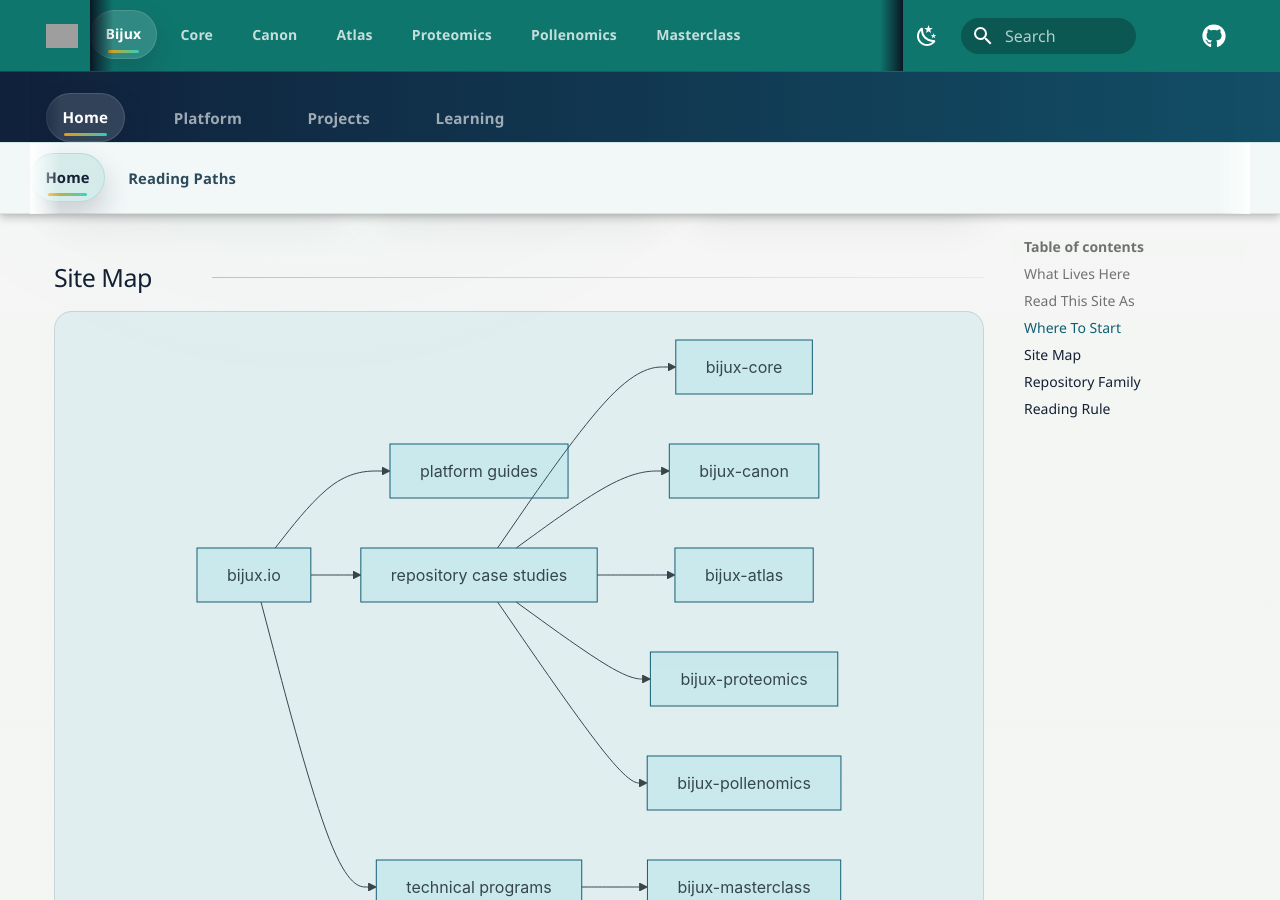
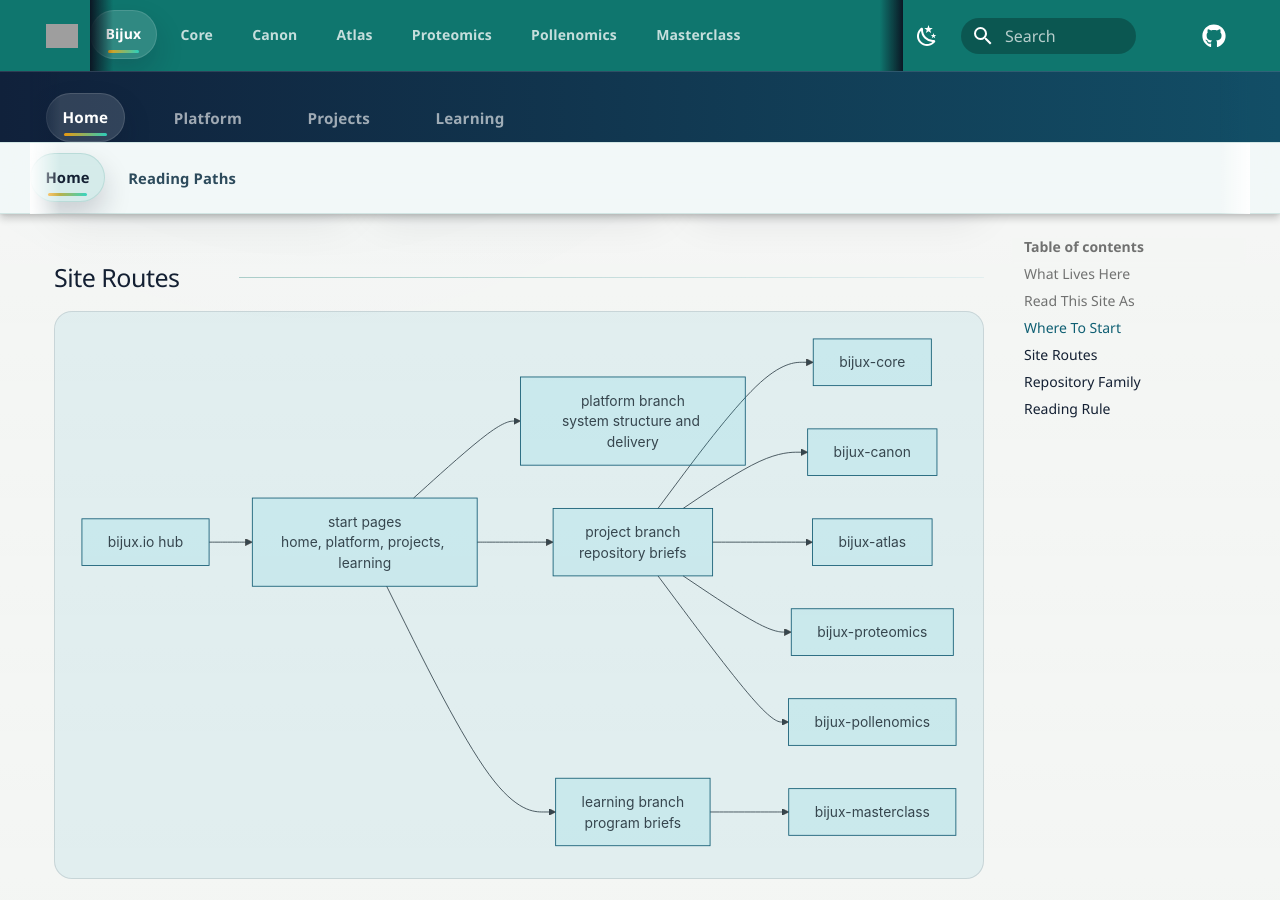
Before and after one commit to bijux/bijux.github.io, an MkDocs documentation site: the page built from docs/index.md, in a window 1280 px wide and 900 px high, scrolled down 2838 px. Built offline with MkDocs 1.6.1 and Material for MkDocs 9.7.7, drawn with Linux system fonts in a browser that asks for light colours; comment, search, counter and statistics services are not loaded; part of the change alters nothing that is shown; grey boxes are pictures that could not be loaded.

Commit message:
refactor(home): clarify the hub route diagram

````diff
--- a/docs/index.md
+++ b/docs/index.md
@@ -79,23 +79,26 @@ source surfaces that hold the detail.</div>
   </article>
 </div>
 
-## Site Map
+## Site Routes
 
 ```mermaid
 flowchart LR
-    hub["bijux.io"]
-    platform["platform guides"]
-    projects["repository case studies"]
-    learning["technical programs"]
+    hub["bijux.io hub"]
+    routes["start pages<br/>home, platform, projects, learning"]
+    platform["platform branch<br/>system structure and delivery"]
+    projects["project branch<br/>repository briefs"]
+    learning["learning branch<br/>program briefs"]
     core["bijux-core"]
     canon["bijux-canon"]
     atlas["bijux-atlas"]
     proteomics["bijux-proteomics"]
     pollenomics["bijux-pollenomics"]
     masterclass["bijux-masterclass"]
-    hub --> platform
-    hub --> projects
-    hub --> learning
+
+    hub --> routes
+    routes --> platform
+    routes --> projects
+    routes --> learning
     projects --> core
     projects --> canon
     projects --> atlas
````
